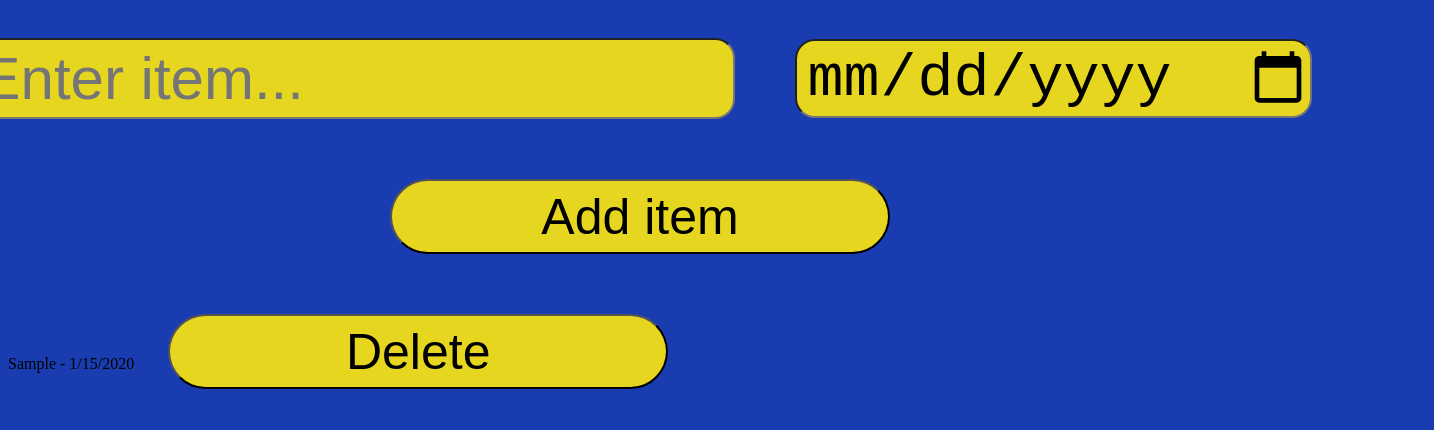
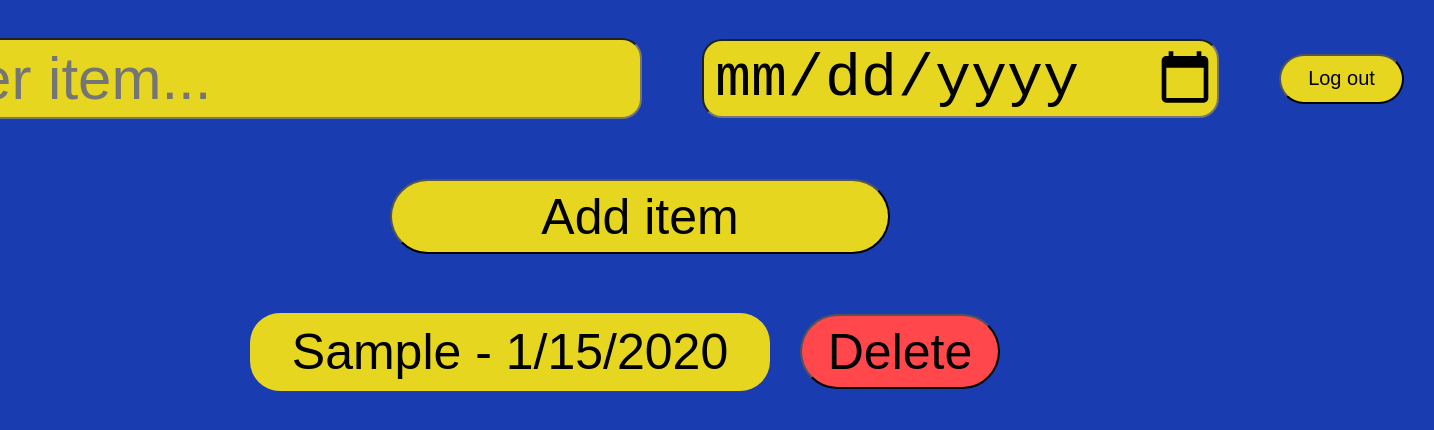
Before and after one commit to FayzaanV/Fayzaan-To-Do-List, a plain HTML site: page index.html in a window 1280 px wide. Both pictures are taken after typing "Sample", "2020-01-15" into the empty fields and a click on the button "Add item". Shown: the whole page, 1434 px wide, since content can reach past the window. Drawn offline with Linux system fonts and the light colour scheme.

Commit message:
End of 11/7/24

```diff
--- a/CSS/todo.css
+++ b/CSS/todo.css
@@ -34,15 +34,35 @@ button {
     border-radius: 50px;
 }
 
+.thing {
+    display: flex;
+    flex-direction: row;
+    align-items: center;
+    justify-content: center;
+}
+
+.deleteButton {
+    background-color: #ff474c;
+    width: 200px;
+}
+
 .items {
+    display: flex;
+    flex-direction: row;
+    align-items: center;
+    justify-content: center;
     background-color: #e7d61f;
-    height: 75px;
-    margin: 30px;
+    height: auto;
+    margin: 10px 0;
+    padding: 10px;
     width: 500px;
     font-size: 50px;
-    border-radius: 50px;
+    border-radius: 30px;
+    font-family: Arial, Helvetica, sans-serif;
 }
 
-.date {
-    text
+.logout {
+    font-size: 20px;
+    height: 50px;
+    width: 125px;
 }
--- a/JS/todo.js
+++ b/JS/todo.js
@@ -13,15 +13,14 @@ document.getElementById("addItemButton").addEventListener("click", function () {
 
     // Parse and format the date
     const date = new Date(dateText);
-  const formattedDate = `${
-    date.getMonth() + 1
+    const formattedDate = `${date.getMonth() + 1
         }/${date.getDate()}/${date.getFullYear()}`;
 
     const listItem = document.createElement("div");
     listItem.className = "todo-item";
     listItem.innerHTML = `
-          <span>${itemText} - ${formattedDate}</span>
-          <button class="deleteButton">Delete</button>
+          <div class="thing"><span class="items">${itemText} - ${formattedDate}</span>
+          <button class="deleteButton">Delete</button></div>
       `;
 
     todoList.appendChild(listItem);
--- a/index.html
+++ b/index.html
@@ -1,15 +1,18 @@
 <!DOCTYPE html>
 <html lang="en">
+
 <head>
     <meta charset="UTF-8">
     <meta name="viewport" content="width=device-width, initial-scale=1.0">
     <link rel="stylesheet" href="CSS/todo.css">
     <title>To-Do List</title>
 </head>
+
 <body>
     <div class="inputs">
         <input id="itemInput" placeholder="Enter item..."></input>
         <input id="dateInput" type="date"></input>
+        <a href="login.html"><button class="logout">Log out</button></a>
     </div>
     <div class="button">
         <button id="addItemButton">Add item</button>
@@ -17,4 +20,5 @@
     <div id="todoList"></div>
     <script src="JS/todo.js"></script>
 </body>
+
 </html>
```
Lines whose indentation alone changed are shown as unchanged.
